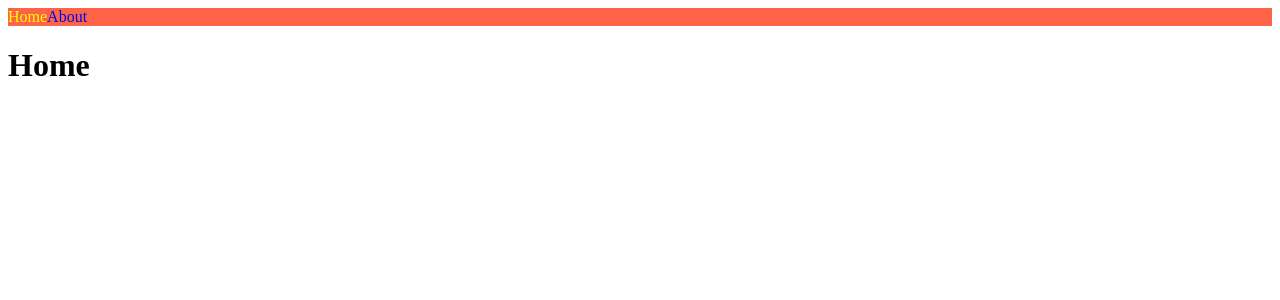
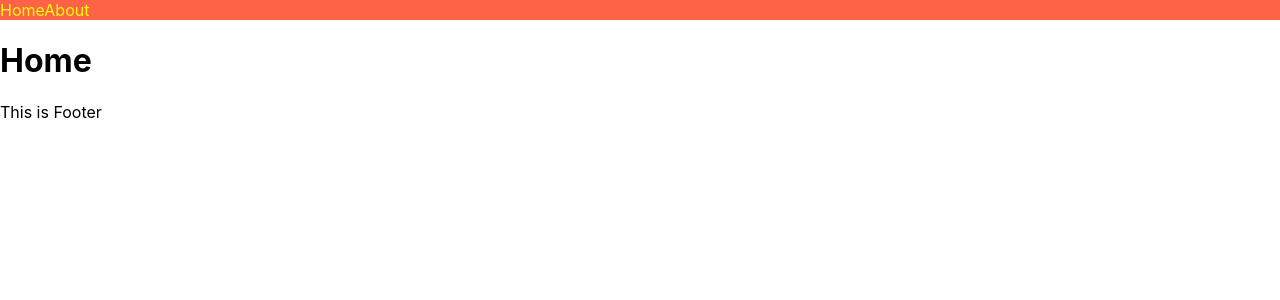
Before and after one commit to ghojeong/nomadcoders, a Next.js app in the folder nextjs-intro/: page / in a window 1280 px wide. Shown: the top 300 px of the page. Built offline with nearby package versions, Linux system fonts and the light colour scheme.

Commit message:
1.6 Custom App

```diff
--- a/nextjs-intro/components/NavBar.tsx
+++ b/nextjs-intro/components/NavBar.tsx
@@ -11,7 +11,7 @@ export default function NavBar() {
         <a className={router.pathname === "/" ? "active" : ""}>Home</a>
       </Link>
       <Link href="/about">
-        <a className={router.pathname === "/about" ? "active" : ""}>About</a>
+        <a className={router.pathname === "/" ? "active" : ""}>About</a>
       </Link>
       <style jsx>{`
         nav {
--- /dev/null
+++ b/nextjs-intro/pages/_app.tsx
@@ -0,0 +1,22 @@
+import type { AppProps } from "next/app";
+import NavBar from "../components/NavBar";
+import "../styles/globals.css";
+
+export default function App({ Component, pageProps }: AppProps) {
+  return (
+    <>
+      <NavBar />
+      <Component {...pageProps} />
+      <footer>This is Footer</footer>
+      <style jsx global>{`
+        nav {
+          background-color: black;
+        }
+        a {
+          color: white;
+          text-decoration: none;
+        }
+      `}</style>
+    </>
+  );
+}
--- a/nextjs-intro/pages/about.tsx
+++ b/nextjs-intro/pages/about.tsx
@@ -4,7 +4,6 @@ import NavBar from "../components/NavBar";
 const About: NextPage = () => {
   return (
     <div>
-      <NavBar />
       <h1>About</h1>
     </div>
   );
--- a/nextjs-intro/pages/index.tsx
+++ b/nextjs-intro/pages/index.tsx
@@ -4,13 +4,7 @@ import NavBar from "../components/NavBar";
 const Home: NextPage = () => {
   return (
     <div>
-      <NavBar />
       <h1 className="active">Home</h1>
-      <style jsx>{`
-        a {
-          color: white;
-        }
-      `}</style>
     </div>
   );
 };
```
Also changed, not shown: 1 other file (tests, documents, lock files or other folders).
